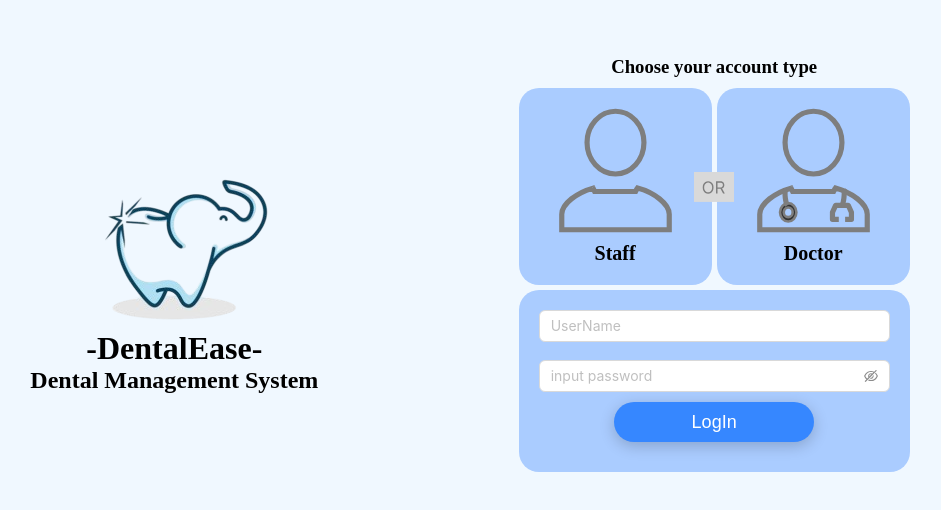
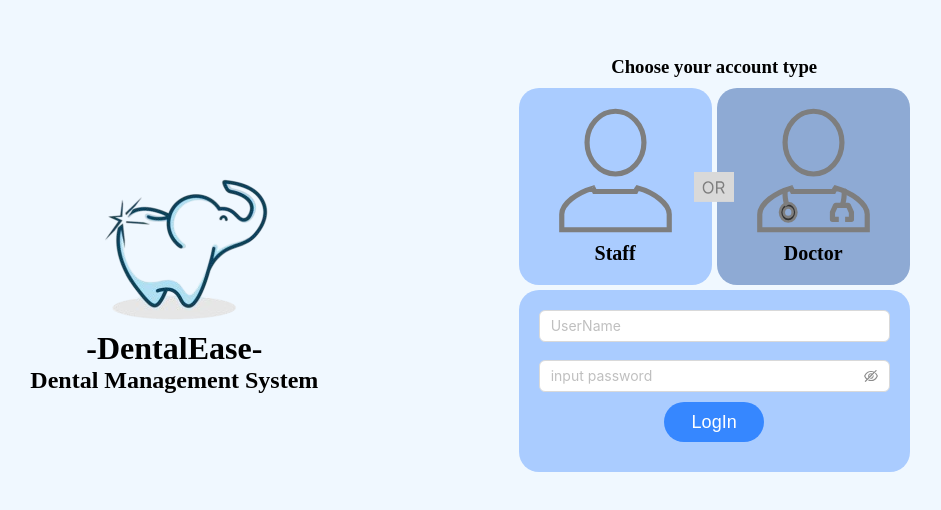
Before and after one commit to ayeshanweerasuriya/DMS, a React (Vite) app in the folder frontend/: page / in a window 1280 px wide. Shown: the part 136-646 px from the top of the page, without its empty margins (170-1111 px from the left). Built offline with nearby package versions, Linux system fonts and the light colour scheme.

Commit message:
UI fixes

```diff
--- a/frontend/src/components/button/button.css
+++ /dev/null
@@ -1,13 +0,0 @@
-.button {
-  width: 200px;
-  height: 40px;
-  margin: 10px 0px;
-  border-radius: 50px;
-  background-color: #3687ff;
-  color: #fff;
-  font-size: 18px;
-  font-weight: 500;
-  cursor: pointer;
-  border: none;
-  box-shadow: 0 4px 15px rgba(0, 0, 0, 0.2);
-}
--- a/frontend/src/components/button/button.jsx
+++ b/frontend/src/components/button/button.jsx
@@ -1,10 +1,35 @@
-import "./button.css";
 import PropTypes from "prop-types";
 
-export default function Button({ text }) {
-  return <button className="button">{text}</button>;
+export default function Button({
+  text,
+  color = null,
+  width = "200px",
+  shadow = true,
+}) {
+  const buttonStyle = {
+    width: width,
+    height: "40px",
+    margin: "10px 0px",
+    borderRadius: "50px",
+    backgroundColor: color === null ? "#3687FF" : color,
+    color: "#fff",
+    fontSize: "18px",
+    fontWeight: "500",
+    cursor: "pointer",
+    border: "none",
+    boxShadow: shadow ? "0 4px 15px rgba(0, 0, 0, 0.2)" : "none",
+  };
+
+  return (
+    <button style={buttonStyle} className="custom-button">
+      {text}
+    </button>
+  );
 }
 
 Button.propTypes = {
   text: PropTypes.string.isRequired,
+  color: PropTypes.string,
+  width: PropTypes.string,
+  shadow: PropTypes.bool,
 };
--- a/frontend/src/views/login/LogIn.jsx
+++ b/frontend/src/views/login/LogIn.jsx
@@ -1,9 +1,14 @@
 import "./LogIn.css";
+import React, { useState } from "react";
 import { EyeInvisibleOutlined, EyeTwoTone } from "@ant-design/icons";
 import { Input } from "antd";
 import Button from "../../components/button/Button";
 
 export function LogIn() {
+  const [buttonState, setButtonState] = useState(true);
+
+  console.log(buttonState);
+
   return (
     <div className="login-component">
       <div className="logo-name">
@@ -14,14 +19,28 @@ export function LogIn() {
       <div className="login">
         <h3>Choose your account type</h3>
         <div style={{ display: "flex", marginTop: "10px" }}>
-          <div className="block" style={{ marginRight: "2.5px" }}>
+          <div
+            className="block"
+            onClick={() => setButtonState(false)}
+            style={{
+              marginRight: "2.5px",
+              backgroundColor: buttonState ? "#aaccff" : "#8eaad4",
+            }}
+          >
             <img src="/login/staff.svg" alt="staff" />
             <p className="block-text">Staff</p>
           </div>
           <div className="or-container">
             <img src="/login/or.svg" alt="or" className="or-image" />
           </div>
-          <div className="block" style={{ marginLeft: "2.5px" }}>
+          <div
+            className="block"
+            onClick={() => setButtonState(true)}
+            style={{
+              marginLeft: "2.5px",
+              backgroundColor: buttonState ? "#8eaad4" : "#aaccff",
+            }}
+          >
             <img src="/login/doctor.svg" alt="doctor" />
             <p className="block-text">Doctor</p>
           </div>
@@ -35,7 +54,7 @@ export function LogIn() {
               visible ? <EyeTwoTone /> : <EyeInvisibleOutlined />
             }
           />
-          <Button text={"LogIn"} />
+          <Button text={"LogIn"} width={"100px"} shadow={false} />
         </div>
       </div>
     </div>
```
